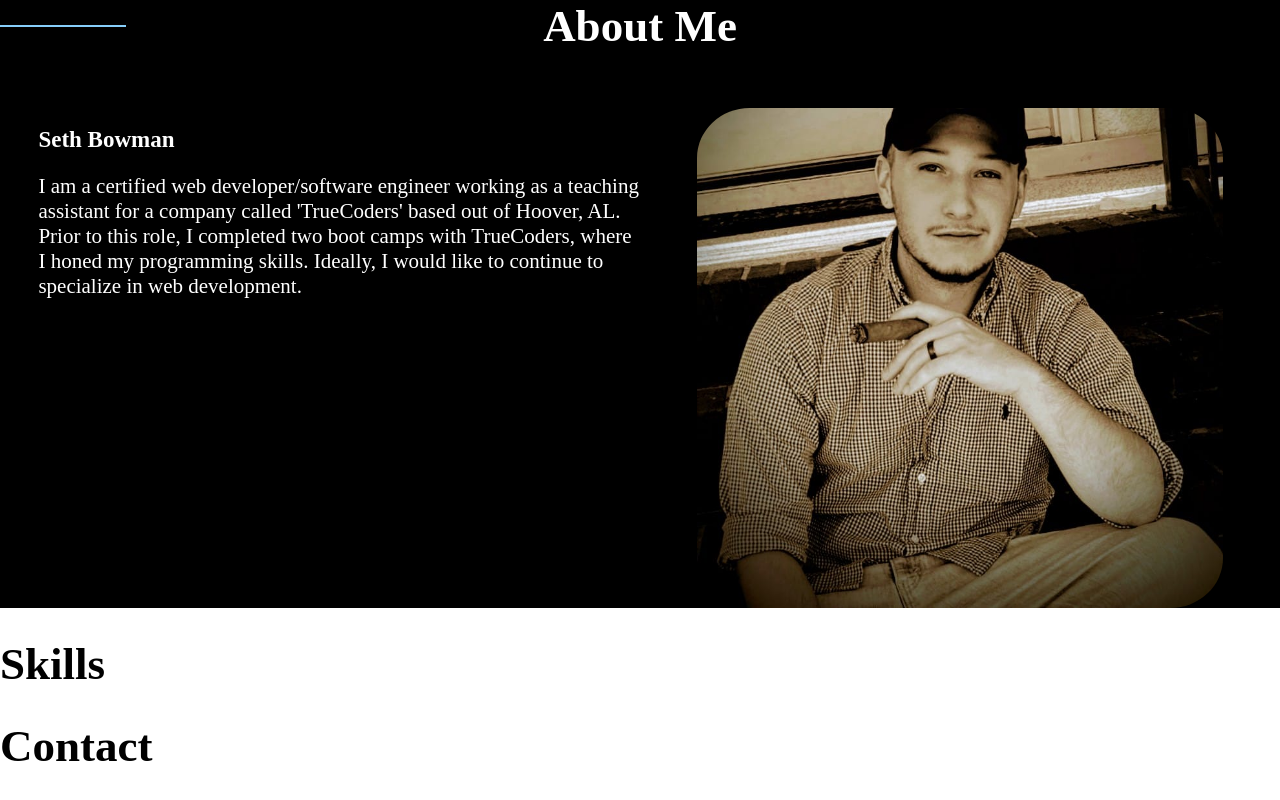
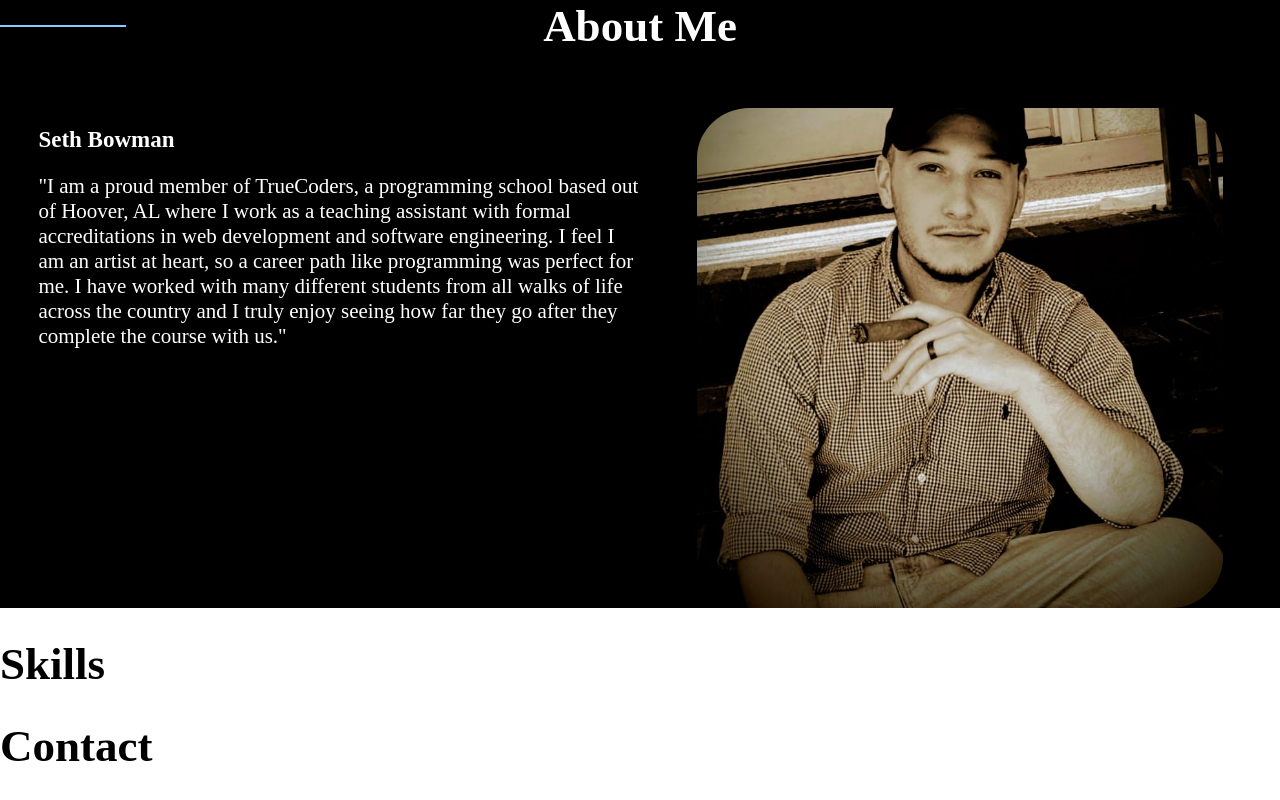
Before and after one commit to SethBowman/personal-site, a React (Create React App) app: page / in a window 1280 px wide. Shown: the part 740-1540 px from the top of the page. Built offline with nearby package versions, Linux system fonts and the light colour scheme; a web font is replaced by a local one.

Commit message:
Added to about me paragraph

```diff
--- a/src/components/About/About.js
+++ b/src/components/About/About.js
@@ -1,26 +1,30 @@
-import classes from './About.module.css';
-import PageHeader from './../PageHeader/PageHeader.js';
-import me from './../../images/headshot.jpg';
+import classes from "./About.module.css";
+import PageHeader from "./../PageHeader/PageHeader.js";
+import me from "./../../images/headshot.jpg";
 
 const About = () => {
   return (
     <div className={classes.AboutMe}>
-            <PageHeader title={'About Me'} />
+      <PageHeader title={"About Me"} />
       <div className={classes.Box}>
         <div className={classes.Text}>
           <h2>Seth Bowman</h2>
           <p>
-                        I am a certified web developer/software engineer working as a teaching assistant for a company called 'TrueCoders' based out of Hoover, AL.
-                        Prior to this role, I completed two boot camps with TrueCoders, where I honed my programming skills. Ideally, I would like to continue to specialize in web development.
+            "I am a proud member of TrueCoders, a programming school based out
+            of Hoover, AL where I work as a teaching assistant with formal
+            accreditations in web development and software engineering. I feel I
+            am an artist at heart, so a career path like programming was perfect
+            for me. I have worked with many different students from all walks of
+            life across the country and I truly enjoy seeing how far they go
+            after they complete the course with us."
           </p>
         </div>
         <div className={classes.Photo}>
           <img className={classes.Me} src={me} alt="Seth" />
         </div>
-
       </div>
     </div>
   );
-}
+};
 
 export default About;
```
Lines whose indentation alone changed are shown as unchanged.
